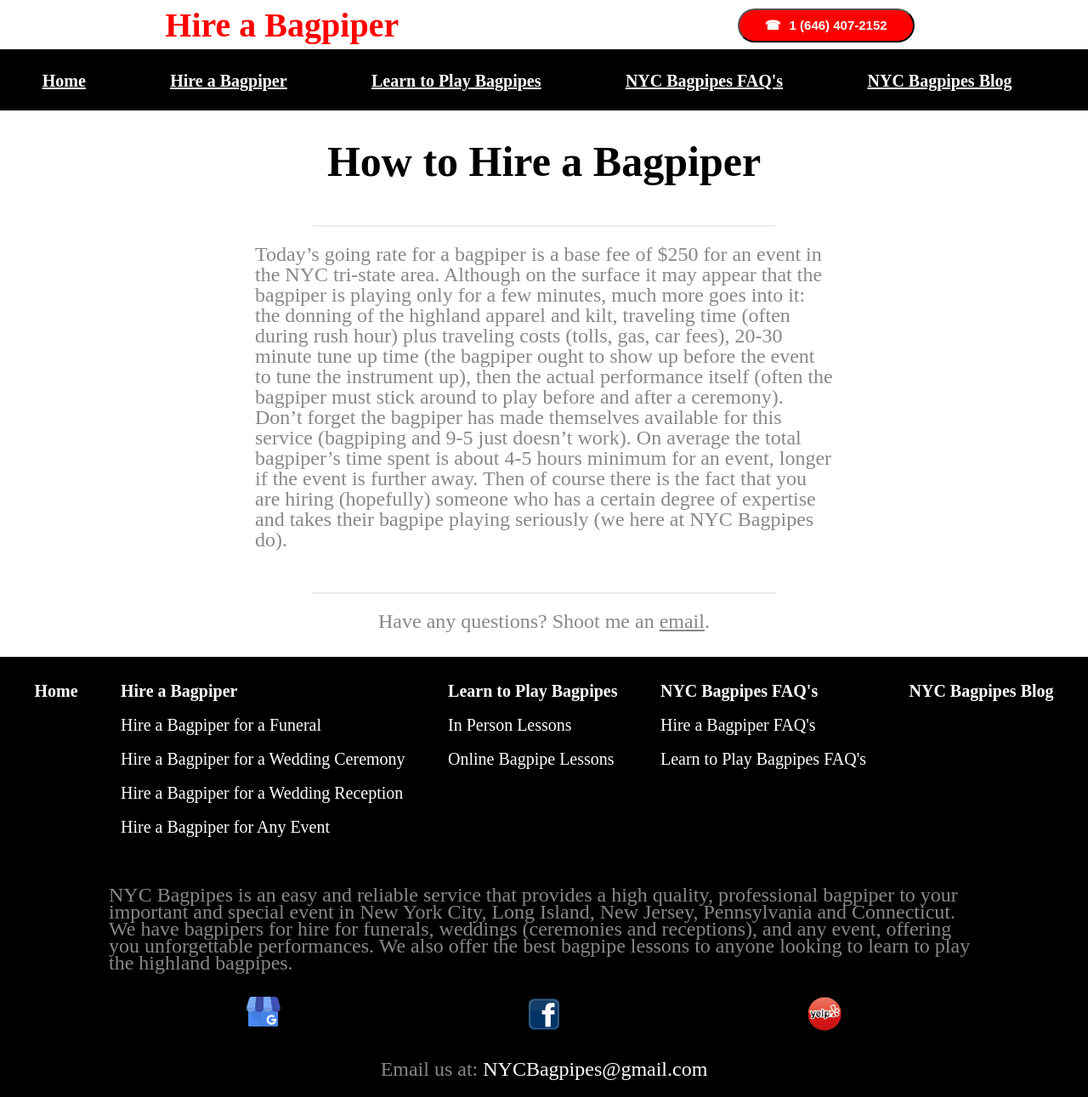
After one commit to CristopherMRodriguez/nycbagpipes-php, a PHP site: page /bagpipe-faq/hire-a-bagpiper/how-much-does-a-bagpiper-cost.php in a window 1280 px wide. The commit adds this page. Shown: the whole page at 85% size. Run offline with PHP 8.4, Linux system fonts and the light colour scheme; data that the repository does not hold is empty; some web fonts are replaced.

Commit message:
add faq posts

```diff
--- /dev/null
+++ b/bagpipe-faq/hire-a-bagpiper/how-much-does-a-bagpiper-cost.php
@@ -0,0 +1,30 @@
+<?php require "../../components/head.php"?>
+		<title>How Much Does a Bagpiper Cost?</title>
+		<?php $content = "Here is the average cost for a bagpiper and where those costs for bagpiping come from.";?>
+		<meta name="description" content="<?php echo $content;?>">
+		<meta property="og:description" content="<?php echo $content;?>">
+	</head>
+	<body>
+		<?php require "../../components/googleTagBody.php";?>
+		<?php require "../../components/call.php";?>
+		<?php require "../../components/nav.php";?>
+
+		<section class="blog-post-section">
+			<div class="blog-post-div">
+				<h1 class="section-title blog-post-title">How to Hire a Bagpiper</h1>
+				<!--img src="" alt="How to Learn the Bagpipes"-->
+
+				<div class="section-border"></div>
+
+				<p class="section-p blog-post-p">Today’s going rate for a bagpiper is a base fee of $250 for an event in the NYC tri-state area. Although on the surface it may appear that the bagpiper is playing only for a few minutes, much more goes into it: the donning of the highland apparel and kilt, traveling time (often during rush hour) plus traveling costs (tolls, gas, car fees), 20-30 minute tune up time (the bagpiper ought to show up before the event to tune the instrument up), then the actual performance itself (often the bagpiper must stick around to play before and after a ceremony).  Don’t forget the bagpiper has made themselves available for this service (bagpiping and 9-5 just doesn’t work). On average the total bagpiper’s time spent is about 4-5 hours minimum for an event, longer if the event is further away.  Then of course there is the fact that you are hiring (hopefully) someone who has a certain degree of expertise and takes their bagpipe playing seriously (we here at NYC Bagpipes do).</p>
+
+				<div class="section-border"></div>
+				<p class="section-p questions">Have any questions? Shoot me an <a href="mailto: nycbagpipes@gmail.com">email</a>.</p>
+
+			</div>
+		</section>
+
+		<?php require "../../components/footer.php";?>
+		<script src="../../script.js"></script>
+	</body>
+</html>
--- a/styles.css
+++ b/styles.css
@@ -113,7 +113,7 @@ p {
 }
 
 .call-button{
-	background-color: var(--dark);
+	background-color: var(--red);
 	border-radius: 45px;
 	height: 40px;
 	margin: 10px;
@@ -130,7 +130,7 @@ p {
 
 .call-anchor :hover{
 	transform: scale(1.01);
-	background-color: var(--light-gray);
+	background-color: var(--light);
 	color: var(--dark);
 }
 
@@ -367,9 +367,7 @@ p {
 .bottom-section {
 	margin-bottom: 50px;
 	height: 100%;
-
 }
-
 
 /* footer section */
 
@@ -436,7 +434,7 @@ p {
 	font-size: 30px;
 }
 
-/*Bagpipe Blog Landing Page */
+/*Bagpipe Blog Landing Page and FAQ */
 
 .blog-link-section {
 	margin: 100px 0 100px 0;
```
Also changed, not shown: bagpipe-blog/how-to-hire-a-bagpiper.php (+4 -4 lines), bagpipe-faq/hire-a-bagpiper/index.php (+9 -3 lines), 2 other files.
